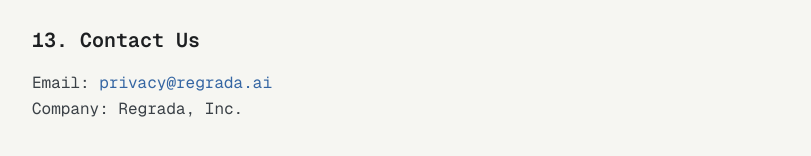
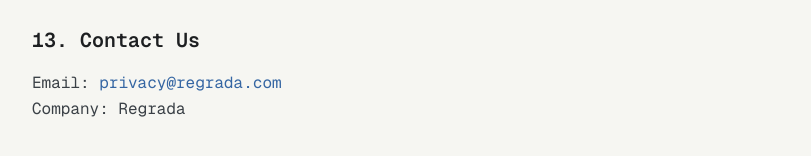
Before and after one commit to regrada-ai/regrada-fe, a Next.js app: page /privacy in a window 1280 px wide. Shown: the part 2857-3013 px from the top of the page, without its empty margins (224-1035 px from the left). Built offline with nearby package versions, Linux system fonts and the light colour scheme.

Commit message:
fix mailto

```diff
--- a/app/privacy/page.tsx
+++ b/app/privacy/page.tsx
@@ -240,13 +240,13 @@
           <p className="text-[color:var(--text-secondary)] leading-relaxed">
             Email:{" "}
             <a
-              href="mailto:privacy@regrada.ai"
+              href="mailto:privacy@regrada.com"
               className="text-[color:var(--accent)] transition-colors hover:text-[color:var(--text-primary)]"
             >
-              privacy@regrada.ai
+              privacy@regrada.com
             </a>
             <br />
-            Company: Regrada, Inc.
+            Company: Regrada
           </p>
         </section>
       </main>
--- a/app/terms/page.tsx
+++ b/app/terms/page.tsx
@@ -260,13 +260,13 @@
           <p className="text-[color:var(--text-secondary)] leading-relaxed">
             Email:{" "}
             <a
-              href="mailto:legal@regrada.ai"
+              href="mailto:legal@regrada.com"
               className="text-[color:var(--accent)] transition-colors hover:text-[color:var(--text-primary)]"
             >
-              legal@regrada.ai
+              legal@regrada.com
             </a>
             <br />
-            Company: Regrada, Inc.
+            Company: Regrada
           </p>
         </section>
       </main>
```
